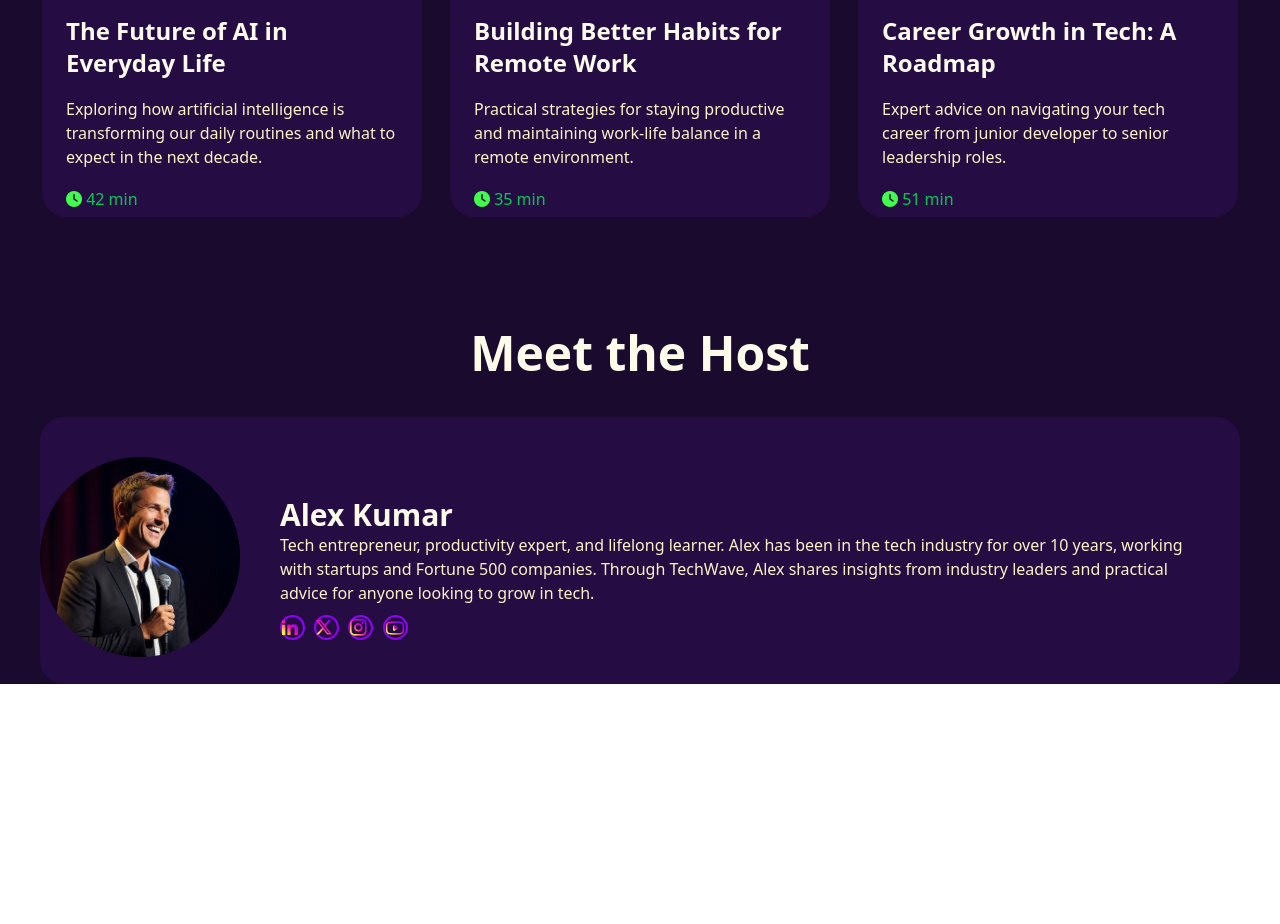
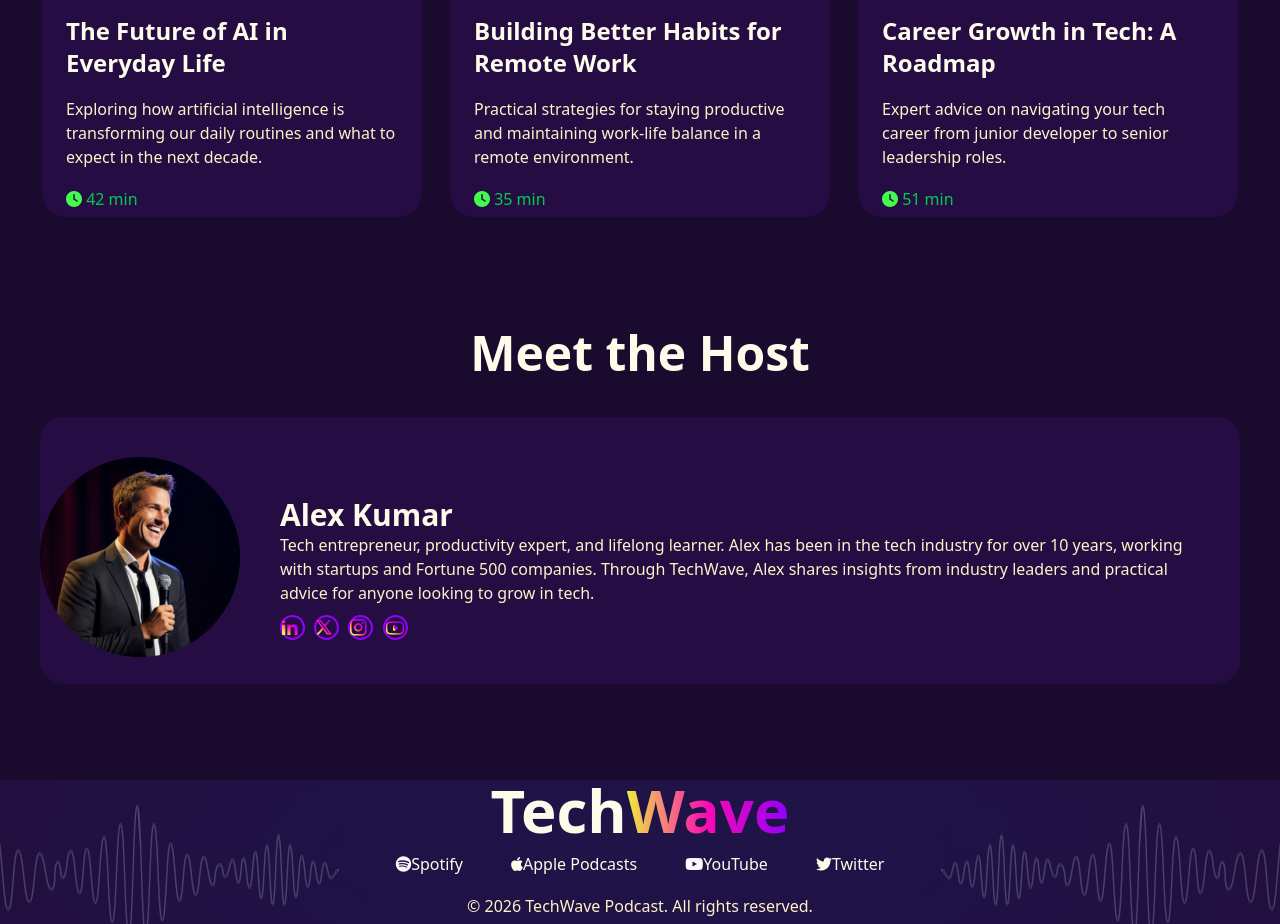
Before and after one commit to bipushikder/b13-assignment-2, a plain HTML site: page index.html in a window 1280 px wide. Shown: the part 2708-3632 px from the top of the page. Before the commit the page ends 3392 px from the top, so only its background shows below. Drawn offline with nearby package versions, Linux system fonts and the light colour scheme; grey boxes are pictures that could not be loaded.

Commit message:
added footer section and added button animation

```diff
--- a/index.html
+++ b/index.html
@@ -49,7 +49,7 @@
             </div>
             <div class="banner-btn flex gap-2 justify-center m-6">
                 <button class="banner-btn1"><i class="fa-brands fa-spotify"></i> Listen on Spotify</button>
-                <button class="text-center text-emerald-400 w-32 py-3 px-5 border-2 border-emerald-400 rounded-3xl"><i class="fa-regular fa-envelope"></i> Subscribe</button>
+                <button class="banner-btn2 text-center text-emerald-400 w-32 py-3 px-5 border-2 border-emerald-400 rounded-3xl"><i class="fa-regular fa-envelope"></i> Subscribe</button>
             </div>
             </div>
         </section>
@@ -172,7 +172,7 @@
                  </div>
         </section>
 
-        <div class="meet-section ">
+        <div class="meet-section">
             <div class="meet-header text-center font-bold text-5xl text-amber-50">
                 <h1>Meet the Host</h1>
             </div>
@@ -196,9 +196,25 @@
                 </div>
             </div>
         </div>
+
     </main>
     <footer>
-
+        <div class="footer-section">
+            <div class="footer-content">
+                <div class="footer-header">
+                    <h1 class="text-6xl text-amber-50 font-bold">Tech<span class="footer-wave">Wave</span></h1>
+                </div>
+                <div class="footer-btn text-amber-50 flex justify-center">
+                    <p><i class="fa-brands fa-spotify" style="color: #f8f9fc;"></i>Spotify</p>
+                    <p><i class="fa-brands fa-apple"></i>Apple Podcasts</p>
+                    <p><i class="fa-brands fa-youtube" style="color: #fafcff;"></i>YouTube</p>
+                    <p><i class="fa-brands fa-twitter"></i>Twitter</p>
+                </div>
+                <div class="footer-last">
+                    <p class="text-base text-amber-100">© 2026 TechWave Podcast. All rights reserved.</p>
+                </div>
+            </div>
+        </div>
     </footer>
 </body>
 </html>
--- a/style.css
+++ b/style.css
@@ -10,6 +10,10 @@
     padding: 12px 16px;
     border-radius: 20px;
    background: var(--Linear, linear-gradient(47.64deg, rgba(247, 233, 63, 1),rgba(251, 9, 180, 1),rgba(145, 0, 248, 1)));
+   transition: transform 2s linear 1s;
+}
+.primary-btn:hover{
+    transform: scale(0.5) rotate(360deg) translateX(50px);
 }
 .new-btn{
     display: block;
@@ -75,14 +79,18 @@
     width: 201px;
     padding: 12px 20px;
     border-radius: 20px;
-   background: var(--Linear, linear-gradient(47.64deg, rgba(247, 233, 63, 1),rgba(251, 9, 180, 1),rgba(145, 0, 248, 1)));
+    background: var(--Linear, linear-gradient(47.64deg, rgba(247, 233, 63, 1),rgba(251, 9, 180, 1),rgba(145, 0, 248, 1)));
+    transition: transform 2s linear 1s;
 }
+.banner-btn1:hover{
+    transform: scale(0.5) rotate(360deg) translateX(50px);
+}
+
 .banner-btn2{
-    font-size: 1rem;
-    width: 201px;
-    padding: 12px 20px;
-    border-radius: 20px;
-   background: var(--Linear, linear-gradient(47.64deg, rgba(247, 233, 63, 1),rgba(251, 9, 180, 1),rgba(145, 0, 248, 1)));
+        transition: transform 2s linear 1s;
+}
+.banner-btn2:hover{
+    transform: scale(0.5) rotate(360deg) translateX(50px);
 }
 
 /* about section */
@@ -175,6 +183,7 @@
     background-color:  rgba(26, 11, 46, 1);
     padding-top: 7rem;
     /* margin: 0 auto; */
+    padding-bottom: 6rem;
 
 }
 .meet-container{
@@ -198,6 +207,26 @@
     margin-top: 10px;
     margin-right: 5px;
 }
+/* footer section  */
+
+.footer-content{
+    /* background-color: rgba(26, 11, 46, 1);
+    margin-top: 40px; */
+}
+.footer-section{
+    background-image: url(./assets/footer-bg.png);
+    background-position: center;
+    background-repeat: no-repeat;
+}
+.footer-content{
+    text-align: center;
+}
+.footer-wave{
+  background: linear-gradient(to right, #F0EA41, #FB09B4, #9100F8);
+  -webkit-background-clip: text;
+  -webkit-text-fill-color: transparent;
+}
+
 
 
 
```
